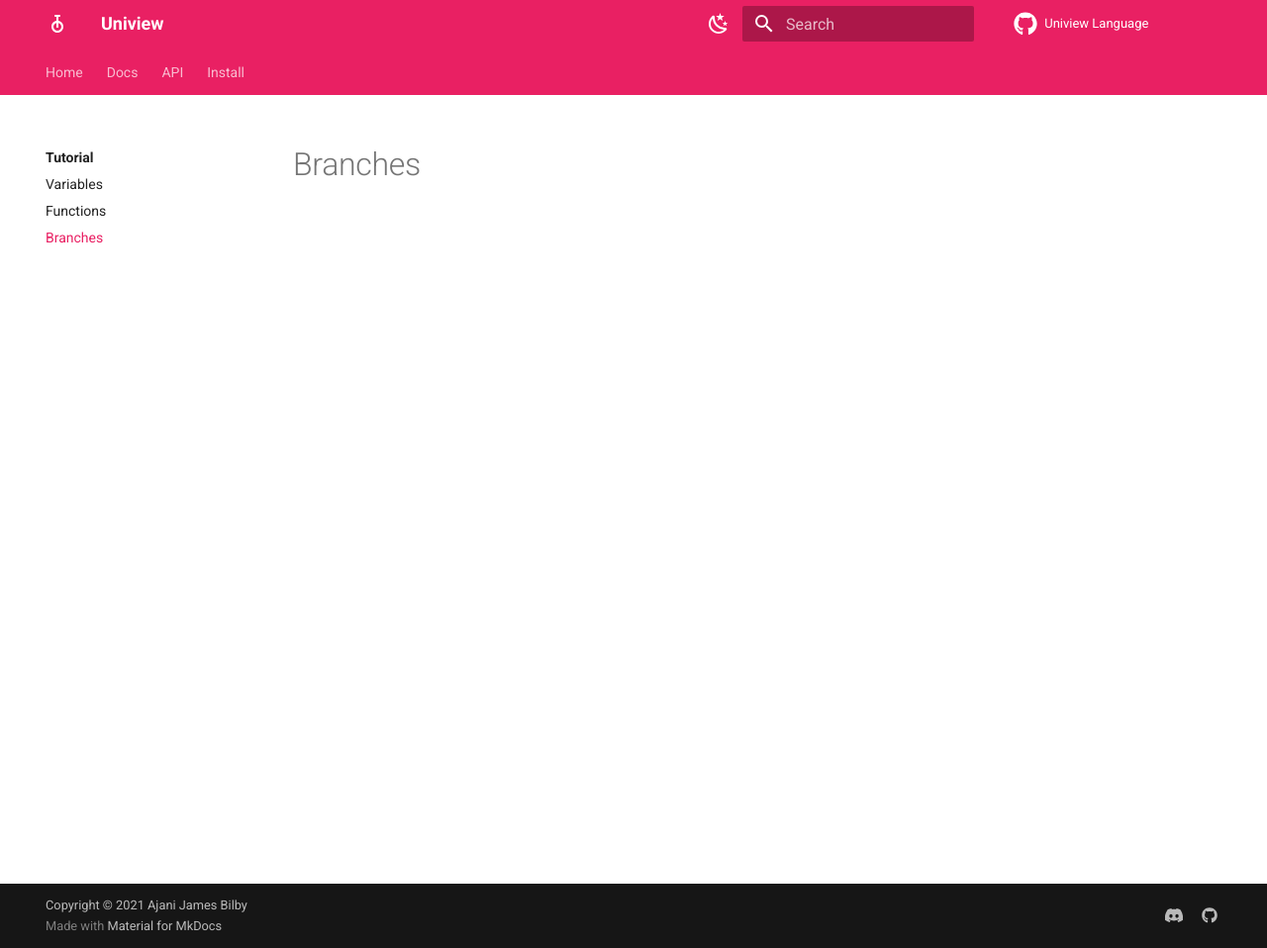
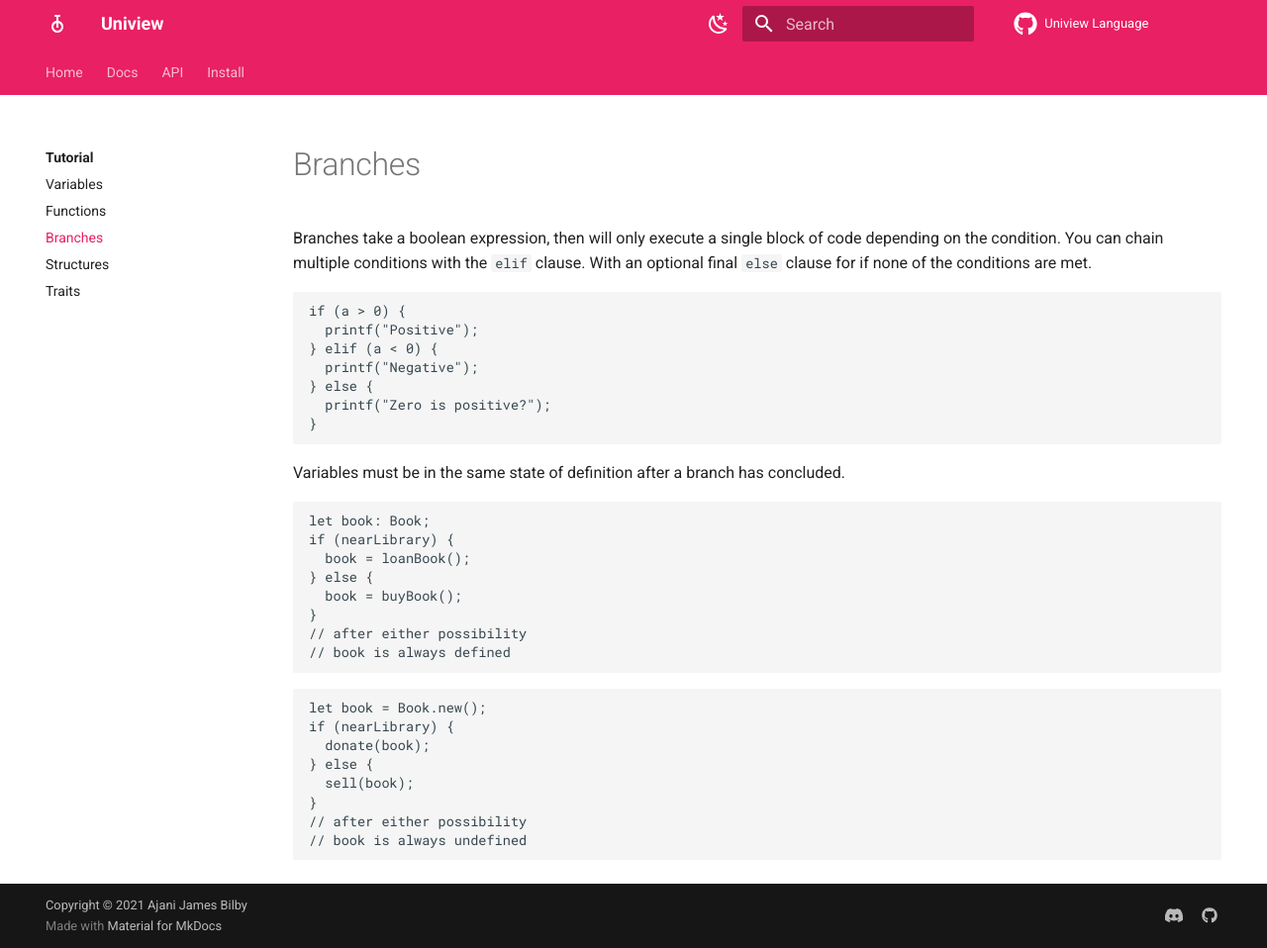
Before and after one commit to qupa-project/docs, an MkDocs documentation site: the page built from docs/guide/tutorial/branches.md, in a window 1280 px wide and 958 px high. Shown: the whole window at 99% size. Built offline with MkDocs 1.6.1 and Material for MkDocs 9.7.7, drawn with Linux system fonts in a browser that asks for light colours; comment, search, counter and statistics services are not loaded.

Commit message:
+lending/structures/traits

````diff
--- a/docs/guide/tutorial/branches.md
+++ b/docs/guide/tutorial/branches.md
@@ -1 +1,37 @@
 # Branches
+
+Branches take a boolean expression, then will only execute a single block of code depending on the condition. You can chain multiple conditions with the `elif` clause. With an optional final `else` clause for if none of the conditions are met.
+
+```uv
+if (a > 0) {
+  printf("Positive");
+} elif (a < 0) {
+  printf("Negative");
+} else {
+  printf("Zero is positive?");
+}
+```
+
+Variables must be in the same state of definition after a branch has concluded.
+
+```uv
+let book: Book;
+if (nearLibrary) {
+  book = loanBook();
+} else {
+  book = buyBook();
+}
+// after either possibility
+// book is always defined
+```
+
+```uv
+let book = Book.new();
+if (nearLibrary) {
+  donate(book);
+} else {
+  sell(book);
+}
+// after either possibility
+// book is always undefined
+```
--- a/mkdocs.yml
+++ b/mkdocs.yml
@@ -108,6 +108,8 @@ nav:
     - Variables: guide/tutorial/variables.md
     - Functions: guide/tutorial/functions.md
     - Branches: guide/tutorial/branches.md
+    - Structures: guide/tutorial/structures.md
+    - Traits: guide/tutorial/traits.md
 
   - Novice:
     - Variables and Values:
@@ -145,6 +147,7 @@ nav:
     - Variables: guide/manual/variables.md
     - Lending: guide/manual/lending.md
     - Functions: guide/manual/functions.md
+    - Lending: guide/manual/functions.md
     - Structures: guide/manual/structures.md
     - Traits: guide/manual/traits.md
     - Types: guide/manual/types.md
````
Also changed, not shown: docs/guide/index.md (+1 -1 lines), docs/guide/tutorial/functions.md (+2 -17 lines), docs/guide/tutorial/index.md (+4 -0 lines), docs/guide/tutorial/lending.md (added, +16 -0 lines), docs/guide/tutorial/structures.md (added, +40 -0 lines), docs/guide/tutorial/traits.md (added, +22 -0 lines).
